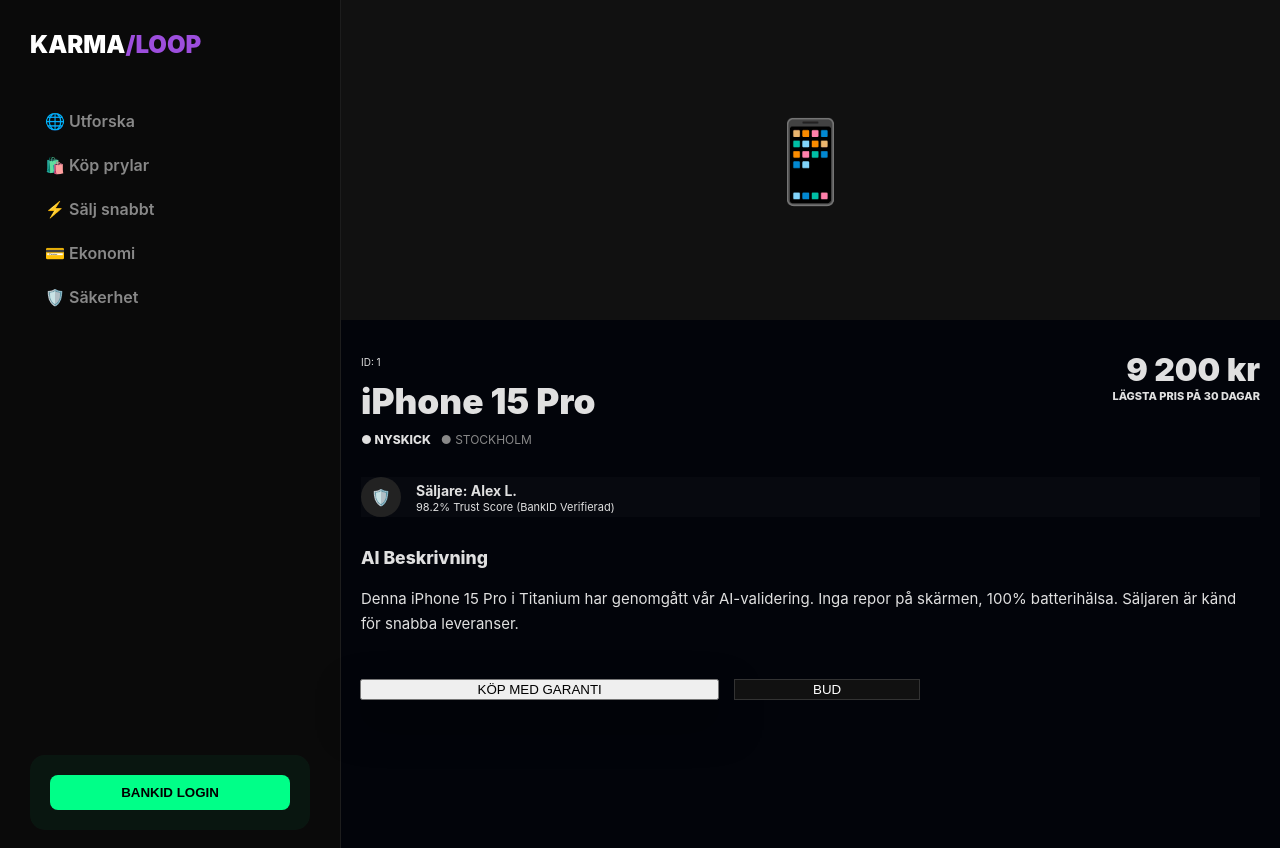
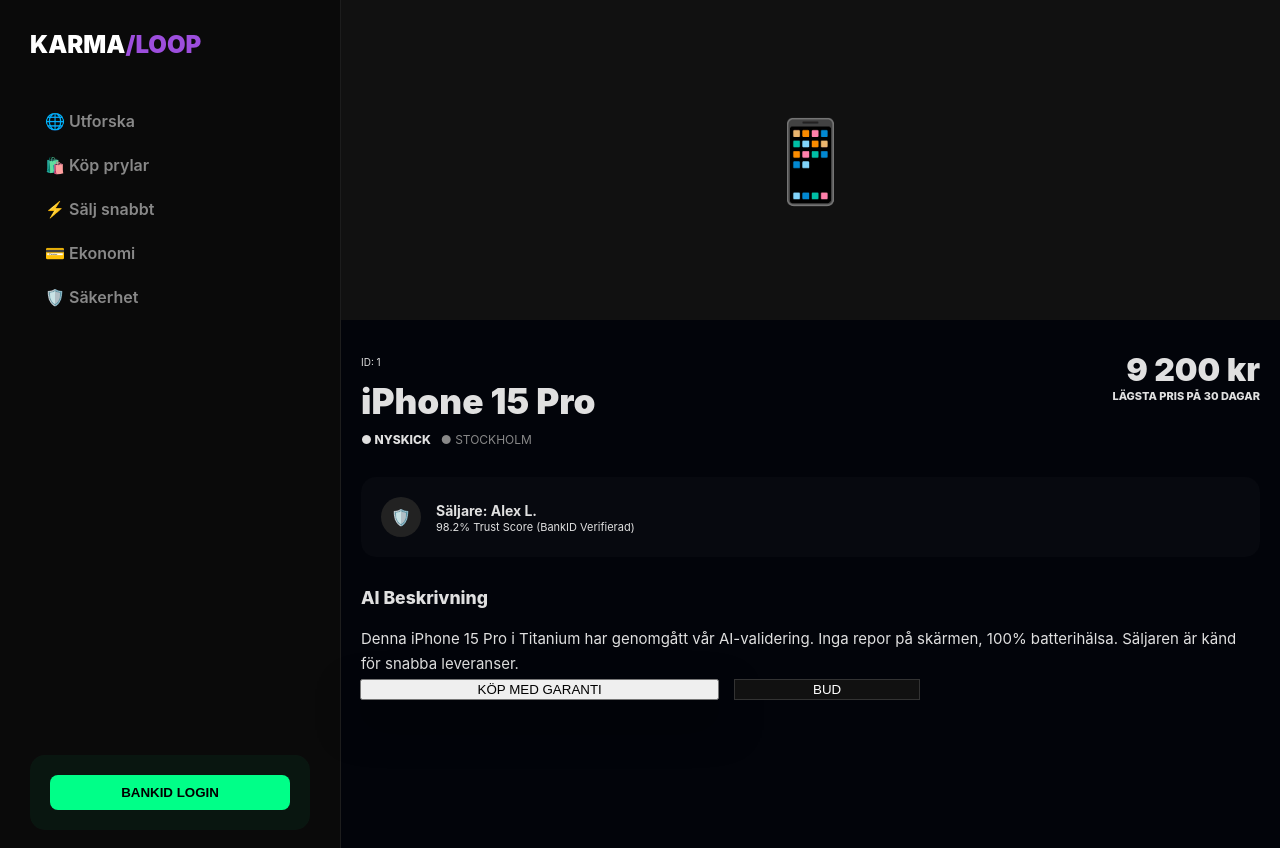
Before and after one commit to gascheckking/marketbeg-appGem, a Next.js app: page /listing/1 in a window 1280 px wide. Shown: the top 848 px of the page. Built offline with nearby package versions, Linux system fonts and the light colour scheme.

Commit message:
Update page.tsx

```diff
--- a/app/listing/[id]/page.tsx
+++ b/app/listing/[id]/page.tsx
@@ -1,6 +1,9 @@
 "use client";
+import { useRouter } from 'next/navigation'; // Lägg till denna
 
 export default function ListingPage({ params }: { params: { id: string } }) {
+  const router = useRouter(); // Aktivera router
+
   return (
     <div className="app-shell" style={{ padding: '0 0 100px 0' }}>
       {/* Produktbild Hero */}
@@ -28,7 +31,8 @@
           </div>
         </div>
 
-        <div className="pay-card" style={{ margin: '30px 0', background: 'rgba(255,255,255,0.02)' }}>
+        {/* Säljar-info (Viktigt för din Roadmap!) */}
+        <div className="pay-card" style={{ margin: '30px 0', background: 'rgba(255,255,255,0.02)', padding: '20px', borderRadius: '15px' }}>
           <div style={{ display: 'flex', gap: '15px', alignItems: 'center' }}>
             <div style={{ width: '40px', height: '40px', background: '#222', borderRadius: '50%', display: 'flex', alignItems: 'center', justifyContent: 'center' }}>🛡️</div>
             <div>
@@ -44,12 +48,16 @@
           Säljaren är känd för snabba leveranser.
         </p>
 
-        {/* Action Buttons */}
+        {/* Action Buttons - Nu med router.push */}
         <div style={{
           position: 'fixed', bottom: '100px', left: '50%', transform: 'translateX(-50%)',
           width: '90%', maxWidth: '560px', display: 'flex', gap: '15px', zIndex: 100
         }}>
-          <button className="primary-btn" style={{ flex: 2, boxShadow: '0 20px 40px rgba(0,0,0,0.5)' }} onClick={() => window.location.href='/checkout'}>
+          <button
+            className="primary-btn"
+            style={{ flex: 2, boxShadow: '0 20px 40px rgba(0,0,0,0.5)' }}
+            onClick={() => router.push('/checkout')} // Ändrat här
+          >
             KÖP MED GARANTI
           </button>
           <button className="primary-btn" style={{ flex: 1, background: '#111', color: '#fff', border: '1px solid #333' }}>
```
